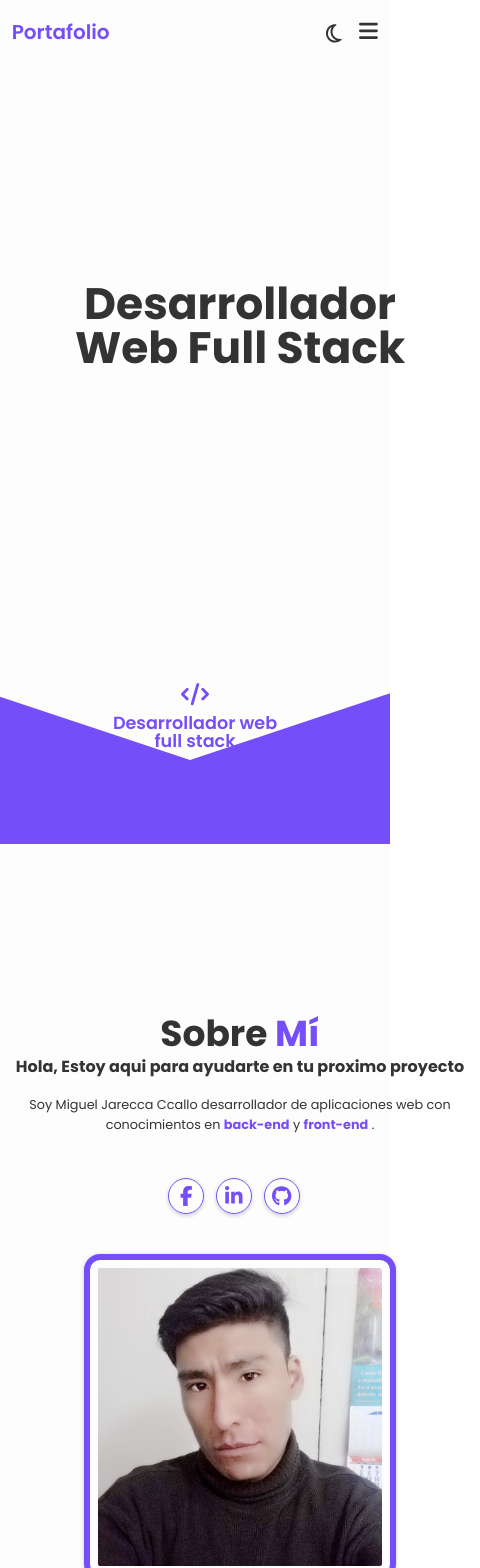
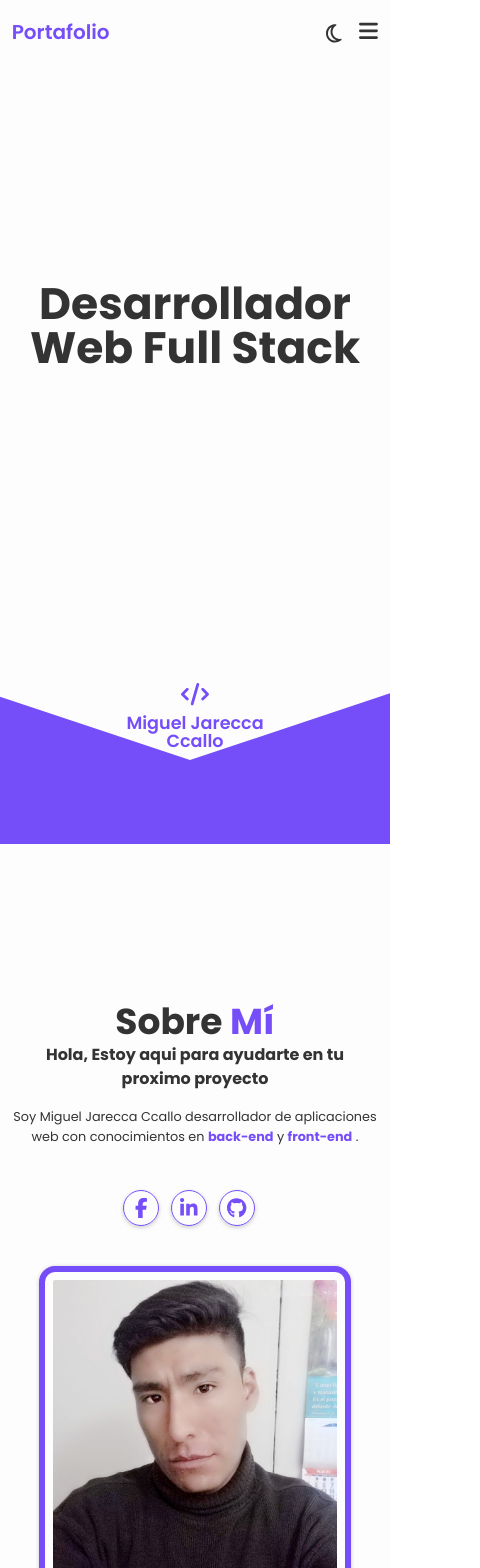
Before and after one commit to MiguelJarecca/portafolio-miguel, a React (Vite) app: page / in a window 390 px wide. Shown: the top 1568 px of the page, 480 px wide, since content can reach past the window. Built offline with nearby package versions, Linux system fonts and the light colour scheme.

Commit message:
se corrige el boton del footer

```diff
--- a/src/App.css
+++ b/src/App.css
@@ -61,6 +61,9 @@ body {
   text-decoration: none;
 }
 
+.logo:hover {
+  cursor: pointer;
+}
 .navbar a {
   position: relative;
   font-size: 1.5rem;
@@ -372,7 +375,6 @@ span {
 .skills-content {
   width: 100%;
   height: 35vw;
-  /* border: 2px solid; */
   margin: auto;
 }
 
@@ -385,7 +387,6 @@ span {
 }
 
 .front-div {
-  /* border: 2px solid; */
   margin: auto;
   display: flex;
   gap: 20px;
@@ -395,12 +396,14 @@ span {
   margin: auto;
   display: flex;
   gap: 20px;
+  flex-wrap: wrap;
 }
 
 .other-div {
   margin: auto;
   display: flex;
   gap: 20px;
+  flex-wrap: wrap;
 }
 
 .f-item {
@@ -562,7 +565,7 @@ span {
   justify-content: space-between;
   align-items: center;
   flex-wrap: wrap;
-  padding: 1rem 7%;
+  padding: 2rem 7%;
   background: var(--main-color);
 }
 
@@ -571,27 +574,22 @@ span {
   color: var(--white-color);
 }
 
-/* svg {
+.footer button {
   display: inline-flex;
   justify-content: center;
   align-items: center;
-  padding: 1rem 1rem;
-  background: red;
+  padding: 1.2rem 1.2rem;
+  background: var(--white-color);
   border-radius: .8rem;
   border: .2rem solid var(--main-color);
   outline: .2rem solid transparent;
   transition: .5s ease;
-} */
+}
 
-/* svg:hover {
+ .footer button:hover {
   outline-color: var(--white-color);
-} */
-
-/* button {} */
-  /* font-size: 4.4rem; */
-  /* color: var(--main-color) */
-/* } */
-
+  cursor: pointer;
+}
 
 /* =============== BREACKPOINTS =============== */
 
@@ -633,14 +631,6 @@ span {
   .home .profesion-container .overlay {
     right: -15rem;
   }
-
-  /* .home .profesion-box .profesion {
-    left: 59px;
-  }
-
-  .home .profesion-box .profesion:nth-child(0) {
-    padding-left: 6rem;
-  }   */
 }
 
 @media (max-width: 980px) {
@@ -691,7 +681,7 @@ span {
     right: 7rem;
     font-size: 2.6rem;
     color: var(--text-color);
-    margin-bottom: -.5rem;
+    margin-bottom: -.3rem;
   }
 
   .navbar {
@@ -743,7 +733,6 @@ span {
   }
 
   .home .profesion-container .profesion-box {
-    /* position: fixed; */
     top: 60%;
     left: 0;
     border-radius: 0;
--- a/src/components/Header.jsx
+++ b/src/components/Header.jsx
@@ -60,7 +60,7 @@ export default function Header() {
 
   return (
     <header className='header'>
-    <a href="/" className="logo"> Portafolio</a>
+    <a href="#home" className="logo"> Portafolio</a>
 
     {/* Esta línea utiliza una técnica de plantillas de cadena (template literals)
      en JavaScript para condicionalmente agregar la clase "active" al elemento <div>
--- a/src/components/Home.jsx
+++ b/src/components/Home.jsx
@@ -37,20 +37,20 @@ export default function Home() {
 
         <div className="profesion" style={estiloProfesion1}>
           <FontAwesomeIcon icon={faCode} ></FontAwesomeIcon>
-          <h3>Desarrollador web</h3>
-          <h3>full stack</h3>
+          <h3>Miguel Jarecca</h3>
+          <h3>Ccallo</h3>
         </div>
 
         <div className="profesion" style={estiloProfesion2}>
           <FontAwesomeIcon icon={faCode} ></FontAwesomeIcon>
-          <h3>Desarrollador web</h3>
-          <h3>full stack</h3>
+          <h3>Miguel Jarecca</h3>
+          <h3>Ccallo</h3>
         </div>
 
         <div className="profesion" style={estiloProfesion3}>
           <FontAwesomeIcon icon={faCode} ></FontAwesomeIcon>
-          <h3>Desarrollador web</h3>
-          <h3>full stack</h3>
+          <h3>Miguel Jarecca</h3>
+          <h3>Ccallo</h3>
         </div>
 
         <div className="circle"></div>
```
